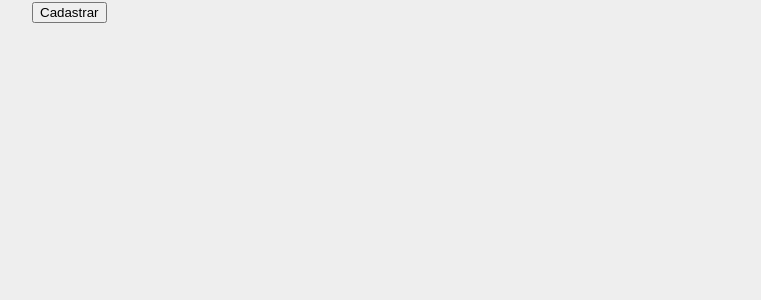
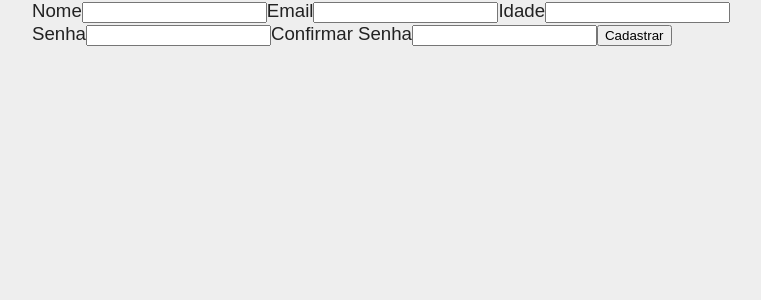
Before and after one commit to Galogico/LojaNode-React, a React (Create React App) app in the folder client/: page /register in a window 1280 px wide. Shown: the top 300 px of the page, without its empty margins (248-1009 px from the left). Built offline with nearby package versions, Linux system fonts and the light colour scheme; no server answers.

Commit message:
formulario para editar com styled comp

```diff
--- a/client/src/pages/Registrar.jsx
+++ b/client/src/pages/Registrar.jsx
@@ -3,11 +3,11 @@ import { useState } from 'react'
 import axios from 'axios'
 function Registrar() {
   const [user,setUser] = useState({
-                                    name: 'testando2',
-                                    email:'testando2@gmail.com',
-                                    age: 12,
-                                    password: 'super123',
-                                    confirmPassword:'super123'
+                                    name: '',
+                                    email:'',
+                                    age: '',
+                                    password: '',
+                                    confirmPassword:''
                                   })
   function cadastrarUsuario(user){
     axios.post('http://localhost:8081/auth/register/user',user)
@@ -17,7 +17,38 @@ function Registrar() {
 
   return (
     <div>
-      <button onClick={()=>cadastrarUsuario(user)}>Cadastrar</button>
+    <form onSubmit={cadastrarUsuario(user)}></form>
+        <label htmlFor="nome">Nome</label>
+        <input type="text" id="nome"
+
+        />
+
+        <label htmlFor="email">Email</label>
+        <input type="text" id="email"
+        value={user.email}
+        onChange={(e)=>setUser({...user,email: e.target.value})}
+
+        />
+
+        <label htmlFor="idade">Idade</label>
+        <input type="text" id="idade"
+         value={user.age}
+         onChange={(e)=>setUser({...user,age: e.target.value})}
+        />
+
+        <label htmlFor="senha">Senha</label>
+        <input type="password" id="senha"
+         value={user.password}
+         onChange={(e)=>setUser({...user,password: e.target.value})}
+        />
+
+        <label htmlFor="confirmPassword">Confirmar Senha</label>
+        <input type="pessword" id="confirmPassword"
+         value={user.confirmPassword}
+         onChange={(e)=>setUser({...user,confirmPassword: e.target.value})}
+        />
+
+        <button type='submit'>Cadastrar</button>
     </div>
   )
 }
```
